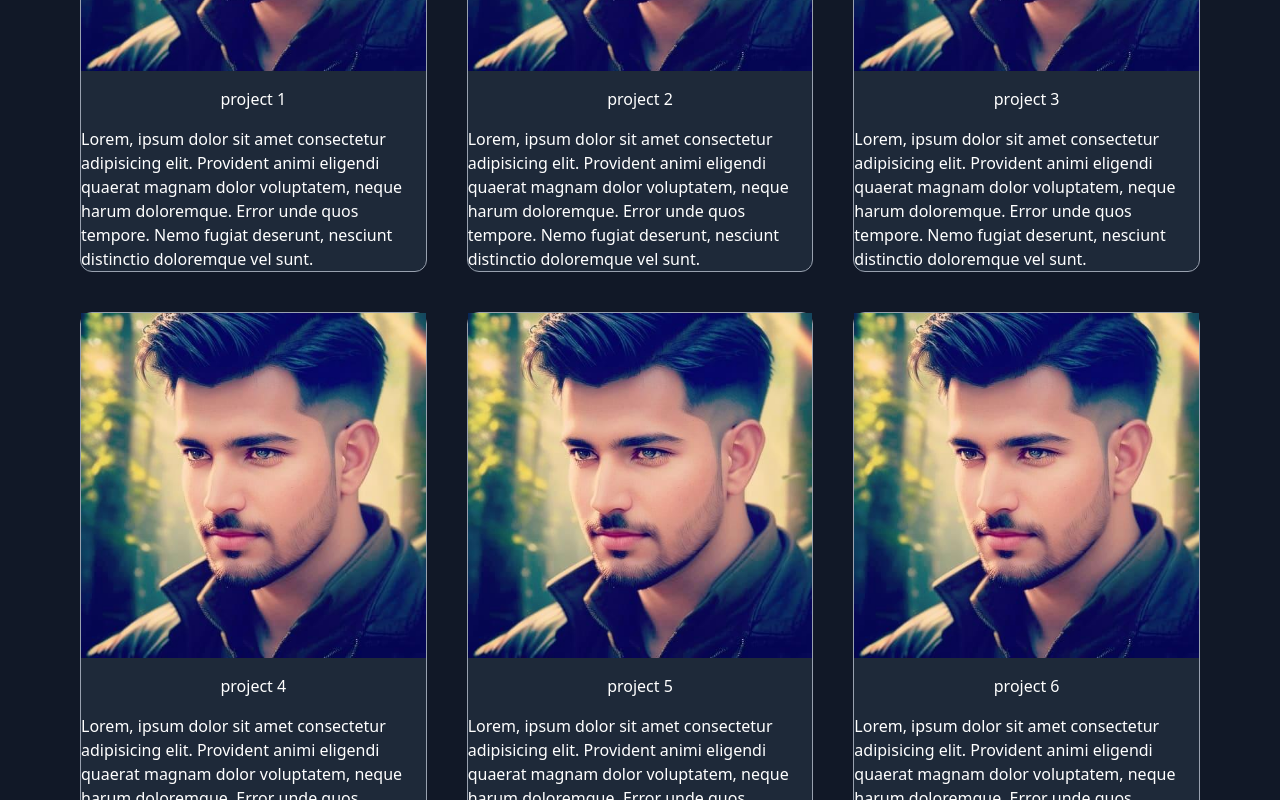
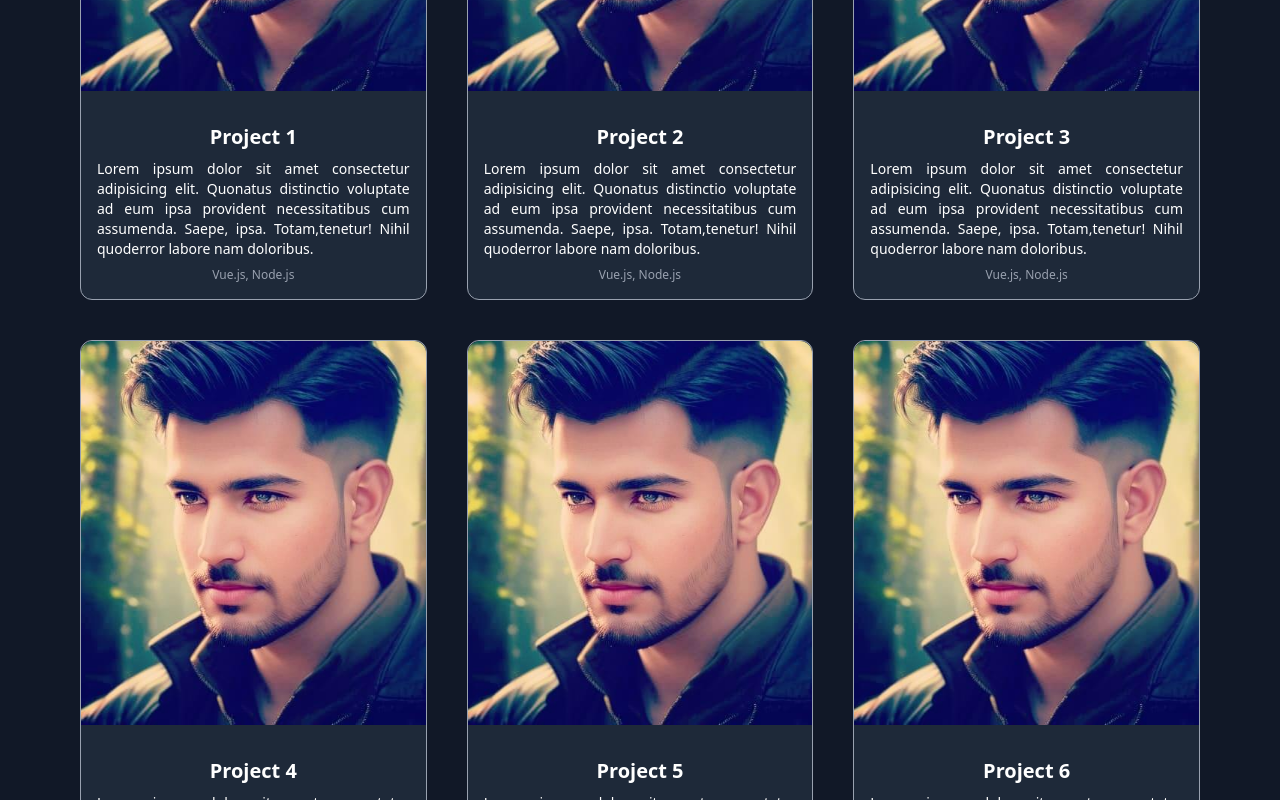
Before and after one commit to Toheed-110/my-portfolio, a Vue app: page / in a window 1280 px wide. Shown: the part 3440-4240 px from the top of the page. Built offline with nearby package versions, Linux system fonts and the light colour scheme.

Commit message:
change Latest project section

```diff
--- a/src/components/LatestProjSection.vue
+++ b/src/components/LatestProjSection.vue
@@ -1,139 +1,168 @@
+
 <script setup>
-import { ref,computed } from 'vue';
+import { ref, computed } from 'vue';
 
-
-const Projects =ref([
+// Projects list
+const Projects = ref([
   {
-    id:1,
-    category:'Web Development',
-    image:'/src/assets/toheed.png',
-    title:'project 1',
-    description:'Lorem, ipsum dolor sit amet consectetur adipisicing elit. Provident animi eligendi quaerat magnam dolor voluptatem, neque harum doloremque. Error unde quos tempore. Nemo fugiat deserunt, nesciunt distinctio doloremque vel sunt.',
-    technologies:['vue Js','node Js'],
-    gitURL:'',
-    webURL:'',
+    id: 1,
+    category: 'Web Development',
+    image: '/src/assets/toheed.png', // Or use `require('@/assets/toheed.png')` if needed
+    title: 'Project 1',
+    description: 'Lorem ipsum dolor sit amet consectetur adipisicing elit. Quonatus distinctio voluptate ad eum ipsa provident necessitatibus cum assumenda. Saepe, ipsa. Totam,tenetur! Nihil quoderror labore nam doloribus.',
+    technologies: ['Vue.js', 'Node.js'],
+    gitURL: 'https://github.com/example/project1',
+    webURL: 'https://example.com/project1',
   },
   {
-    id:2,
-    category:'Web Development',
-    image:'/src/assets/toheed.png',
-    title:'project 2',
-    description:'Lorem, ipsum dolor sit amet consectetur adipisicing elit. Provident animi eligendi quaerat magnam dolor voluptatem, neque harum doloremque. Error unde quos tempore. Nemo fugiat deserunt, nesciunt distinctio doloremque vel sunt.',
-    technologies:['vue Js','node Js'],
-    gitURL:'',
-    webURL:'',
+    id: 2,
+    category: 'Web Development',
+    image: '/src/assets/toheed.png',
+    title: 'Project 2',
+    description: 'Lorem ipsum dolor sit amet consectetur adipisicing elit. Quonatus distinctio voluptate ad eum ipsa provident necessitatibus cum assumenda. Saepe, ipsa. Totam,tenetur! Nihil quoderror labore nam doloribus.',
+    technologies: ['Vue.js', 'Node.js'],
+    gitURL: 'https://github.com/example/project2',
+    webURL: 'https://example.com/project2',
   },
   {
-    id:3,
-    category:'Web Development',
-    image:'/src/assets/toheed.png',
-    title:'project 3',
-    description:'Lorem, ipsum dolor sit amet consectetur adipisicing elit. Provident animi eligendi quaerat magnam dolor voluptatem, neque harum doloremque. Error unde quos tempore. Nemo fugiat deserunt, nesciunt distinctio doloremque vel sunt.',
-    technologies:['vue Js','node Js'],
-    gitURL:'',
-    webURL:'',
+    id: 3,
+    category: 'Web Development',
+    image: '/src/assets/toheed.png',
+    title: 'Project 3',
+    description: 'Lorem ipsum dolor sit amet consectetur adipisicing elit. Quonatus distinctio voluptate ad eum ipsa provident necessitatibus cum assumenda. Saepe, ipsa. Totam,tenetur! Nihil quoderror labore nam doloribus.',
+    technologies: ['Vue.js', 'Node.js'],
+    gitURL: 'https://github.com/example/project2',
+    webURL: 'https://example.com/project2',
   },
   {
-    id:4,
-    category:'Web Development',
-    image:'/src/assets/toheed.png',
-    title:'project 4',
-    description:'Lorem, ipsum dolor sit amet consectetur adipisicing elit. Provident animi eligendi quaerat magnam dolor voluptatem, neque harum doloremque. Error unde quos tempore. Nemo fugiat deserunt, nesciunt distinctio doloremque vel sunt.',
-    technologies:['vue Js','node Js'],
-    gitURL:'',
-    webURL:'',
+    id: 4,
+    category: 'Web Development',
+    image: '/src/assets/toheed.png',
+    title: 'Project 4',
+    description: 'Lorem ipsum dolor sit amet consectetur adipisicing elit. Quonatus distinctio voluptate ad eum ipsa provident necessitatibus cum assumenda. Saepe, ipsa. Totam,tenetur! Nihil quoderror labore nam doloribus.',
+    technologies: ['Vue.js', 'Node.js'],
+    gitURL: 'https://github.com/example/project2',
+    webURL: 'https://example.com/project2',
   },
   {
-    id:5,
-    category:'Web Development',
-    image:'/src/assets/toheed.png',
-    title:'project 5',
-    description:'Lorem, ipsum dolor sit amet consectetur adipisicing elit. Provident animi eligendi quaerat magnam dolor voluptatem, neque harum doloremque. Error unde quos tempore. Nemo fugiat deserunt, nesciunt distinctio doloremque vel sunt.',
-    technologies:['vue Js','node Js'],
-    gitURL:'',
-    webURL:'',
+    id: 5,
+    category: 'Web Development',
+    image: '/src/assets/toheed.png',
+    title: 'Project 5',
+    description: 'Lorem ipsum dolor sit amet consectetur adipisicing elit. Quonatus distinctio voluptate ad eum ipsa provident necessitatibus cum assumenda. Saepe, ipsa. Totam,tenetur! Nihil quoderror labore nam doloribus.',
+    technologies: ['Vue.js', 'Node.js'],
+    gitURL: 'https://github.com/example/project2',
+    webURL: 'https://example.com/project2',
   },
   {
-    id:6,
-    category:'Web Development',
-    image:'/src/assets/toheed.png',
-    title:'project 6',
-    description:'Lorem, ipsum dolor sit amet consectetur adipisicing elit. Provident animi eligendi quaerat magnam dolor voluptatem, neque harum doloremque. Error unde quos tempore. Nemo fugiat deserunt, nesciunt distinctio doloremque vel sunt.',
-    technologies:['vue Js','node Js'],
-    gitURL:'',
-    webURL:'',
+    id: 6,
+    category: 'Web Development',
+    image: '/src/assets/toheed.png',
+    title: 'Project 6',
+    description: 'Lorem ipsum dolor sit amet consectetur adipisicing elit. Quonatus distinctio voluptate ad eum ipsa provident necessitatibus cum assumenda. Saepe, ipsa. Totam,tenetur! Nihil quoderror labore nam doloribus.',
+    technologies: ['Vue.js', 'Node.js'],
+    gitURL: 'https://github.com/example/project2',
+    webURL: 'https://example.com/project2',
   },
-])
+  // ... more projects
+]);
 
+// Filtering logic
 const selectedCategory = ref('All');
-const filteredProjects =computed(()=>{
-  if(selectedCategory.value === 'All'){
+const filteredProjects = computed(() => {
+  if (selectedCategory.value === 'All') {
     return Projects.value;
   }
-  return Projects.value.filter(project=>project.category.toLocaleLowerCase()=== selectedCategory.value.toLocaleLowerCase());
-})
+  return Projects.value.filter(
+    (project) =>
+      project.category.toLowerCase() === selectedCategory.value.toLowerCase()
+  );
+});
 </script>
-
-
 
 <template>
   <section class="text-white mt-20">
     <div class="px-4 xl:pl-16">
       <div class="mb-4 md:flex md:justify-between xl:pr-26">
-                <h2 class="text-4xl font-bold text-white">My Latest Projects</h2>
-                <div class="flex space-x-4 mb-4 mt-5 md:nt-0">
-                    <button class="hover:text-[#FB7E09]" v-for="category in ['All','Web Development','App Development']"
-                    :key="category" @click="(()=>selectedCategory = category)">
+        <h2 class="text-4xl font-bold">My Latest Projects</h2>
+        <div class="flex space-x-4 mb-4 mt-5 md:mt-0">
+          <button
+            v-for="category in ['All', 'Web Development', 'App Development']"
+            :key="category"
+            @click="selectedCategory = category"
+            class="hover:text-[#FB7E09]"
+          >
             {{ category }}
           </button>
         </div>
       </div>
-            <!-- <div v-for="project in filteredProjects" :key="project.id" class="border border-gray-400 bg-gray-800 w-full rounded-xl flex flex-col items-center gap-y-4">
-                  <img :src="project.image" alt="image" class="w-full">
-                  <h1>{{  project.title }}</h1>
-                  <p>{{  project.description }}</p>
-                </div> -->
-            <ul class="px-4 sm:py-16 xl:pr-16 grid grid-cols-1 gap-6 pt-10 sm:grid-cols-2 md:gap-10 md:pt-12 lg:grid-cols-3" data-aos="fade-right">
-              <div v-for="project in filteredProjects" :key="project.id" class="border border-gray-400 bg-gray-800 w-full rounded-xl flex flex-col items-center gap-y-4">
-                  <img :src="project.image" alt="image" class="w-full">
-                  <h1>{{  project.title }}</h1>
-                  <p>{{  project.description }}</p>
-                </div>
-                <!-- <div v-for="project in filteredProjects" :key="project.id">
-                  <div class="h-52 md:h-[24rem] rounded-t-xl relative gruop"
-                  :style="{backgroundImage:'url('+project.image+')',backgroundSize:'cover'}">
-                  <div class="overlay items-center justify-center absolute top-0 left-0 w-full h-full bg-[#181818] bg-opacity-0
-                  hidden group-hover:flex group-hover:bg-opacity-80 transition-all duration-500"
+
+      <ul
+        class="px-4 sm:py-16 xl:pr-16 grid grid-cols-1 gap-6 pt-10 sm:grid-cols-2 md:gap-10 md:pt-12 lg:grid-cols-3"
+        data-aos="fade-right"
       >
-                  <a class="h-14 w-14 mr-2 border-2 relative rounded-full border-[#ADB7BE] hover:border-white group/link"
-                    :href="project.webURL"> <svg xmlns="http://www.w3.org/2000/svg" fill="none"
-                      viewBox="0 0 24 24" stroke-width="1.5" stroke="currentColor" aria-hidden="true"
-                      data-slot="icon"
-                      class="h-10 w-10 text-[#AD87BE] absolute top-1/2 left-1/2 transform -translate-x-1/2 -translate-y-1/2 cursor-pointer">
-                      <path stroke-linecap="round" stroke-linejoin="round"
-                         d="M17.25 6.75 22.5 121-5.25 5.25m-10.5 011.5 1215.25-5.25m7.5-3-4.5 16.5">
-                      </path>
-                      </svg>
-                  </a>
-                  <a class="h-14 w-14 mr-2 border-2 relative rounded-full border-[#ADB7BE] hover:border-white group/link"
-                    :href="project.webURL"> <svg xmlns="http://www.w3.org/2000/svg" fill="none"
-                      viewBox="0 0 24 24" stroke-width="1.5" stroke="currentColor" aria-hidden="true"
-                      data-slot="icon"
-                      class="h-10 w-10 text-[#AD87BE] absolute top-1/2 left-1/2 transform -translate-x-1/2 -translate-y-1/2 cursor-pointer">
-                      <path stroke-linecap="round" stroke-linejoin="round"
-                          d="M17.25 6.75 22.5 121-5.25 5.25m-10.5 011.5 1215.25-5.25m7.5-3-4.5 16.5">
-                      </path>
-                      <path stroke-linecap="round" stroke-linejoin="round"
-                        d="M15 1223 3 011-60330016 0Z">
-                      </path>
+        <li
+          v-for="project in filteredProjects"
+          :key="project.id"
+          class="border border-gray-400 bg-gray-800 w-full rounded-xl flex flex-col items-center gap-y-4"
+        >
+          <div
+            class="h-52 md:h-[24rem] rounded-t-xl relative group w-full"
+            :style="{ backgroundImage: 'url(' + project.image + ')', backgroundSize: 'cover', backgroundPosition: 'center' }"
+          >
+            <div
+              class="overlay items-center justify-center absolute top-0 left-0 w-full h-full bg-[#181818] bg-opacity-0 hidden group-hover:flex group-hover:bg-opacity-80 transition-all duration-500"
+            >
+              <!-- Live site button -->
+              <a
+                :href="project.webURL"
+                target="_blank"
+                class="h-14 w-14 mr-2 border-2 relative rounded-full border-[#ADB7BE] hover:border-white group/link"
+              >
+                <svg
+                  xmlns="http://www.w3.org/2000/svg"
+                  fill="none"
+                  viewBox="0 0 24 24"
+                  stroke-width="1.5"
+                  stroke="currentColor"
+                  class="h-10 w-10 text-[#AD87BE] absolute top-1/2 left-1/2 transform -translate-x-1/2 -translate-y-1/2 cursor-pointer"
+                >
+                  <path
+                    stroke-linecap="round"
+                    stroke-linejoin="round"
+                    d="M13.5 4.5L19.5 10.5M13.5 4.5H16.5M13.5 4.5V7.5M6 9V15H12V9H6Z"
+                  />
                 </svg>
               </a>
 
+              <!-- GitHub button -->
+              <a
+                :href="project.gitURL"
+                target="_blank"
+                class="h-14 w-14 border-2 relative rounded-full border-[#ADB7BE] hover:border-white group/link"
+              >
+                <svg
+                  xmlns="http://www.w3.org/2000/svg"
+                  fill="currentColor"
+                  viewBox="0 0 24 24"
+                  class="h-10 w-10 text-[#AD87BE] absolute top-1/2 left-1/2 transform -translate-x-1/2 -translate-y-1/2 cursor-pointer"
+                >
+                  <path
+                    d="M12 0C5.371 0 0 5.371 0 12a12.01 12.01 0 008.208 11.385c.6.111.82-.26.82-.577v-2.17c-3.338.726-4.042-1.613-4.042-1.613-.546-1.387-1.334-1.756-1.334-1.756-1.09-.745.083-.729.083-.729 1.205.084 1.84 1.237 1.84 1.237 1.07 1.835 2.809 1.305 3.495.997.108-.775.419-1.305.763-1.605-2.665-.303-5.466-1.332-5.466-5.931 0-1.31.469-2.382 1.236-3.221-.124-.303-.536-1.52.117-3.167 0 0 1.008-.322 3.3 1.23a11.51 11.51 0 016.003 0c2.29-1.552 3.296-1.23 3.296-1.23.655 1.647.243 2.864.12 3.167.77.84 1.234 1.911 1.234 3.221 0 4.61-2.805 5.624-5.475 5.921.43.371.823 1.102.823 2.222v3.293c0 .32.218.694.825.576A12.011 12.011 0 0024 12c0-6.629-5.371-12-12-12z"
+                  />
+                </svg>
+              </a>
             </div>
           </div>
-                </div> -->
+          <div class="p-4 text-center">
+            <h3 class="text-xl font-bold">{{ project.title }}</h3>
+            <p class="text-sm text-justify  mt-2">{{ project.description }}</p>
+            <p class="text-xs text-gray-400 mt-2">
+              {{ project.technologies.join(', ') }}
+            </p>
+          </div>
+        </li>
       </ul>
-
     </div>
   </section>
 </template>
```
Lines whose indentation alone changed are shown as unchanged.
